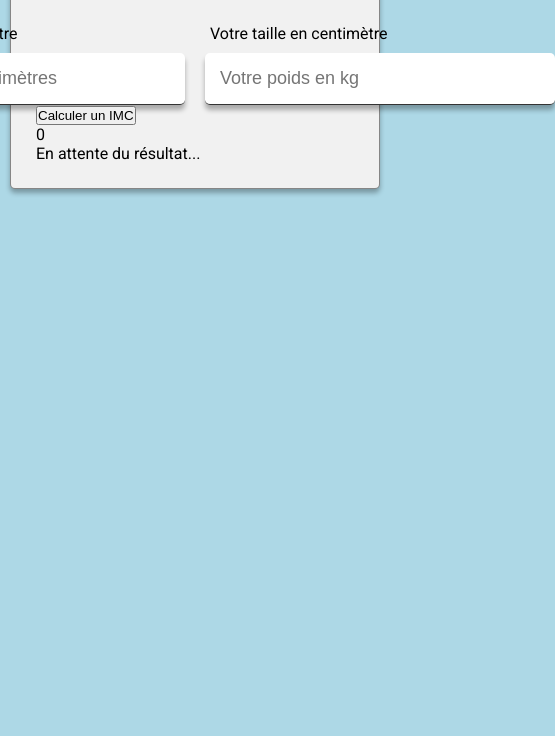
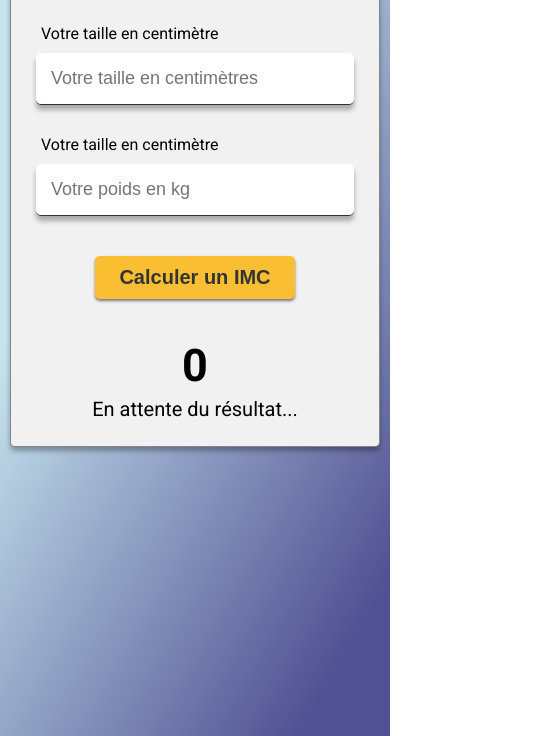
Before and after one commit to ceddevstudent89/App-BMI, a plain HTML site: page index.html in a window 390 px wide. Shown: the part 108-844 px from the top of the page, 555 px wide, since content can reach past the window. Drawn offline with Linux system fonts and the light colour scheme.

Commit message:
Partie du style.css

```diff
--- a/style.css
+++ b/style.css
@@ -9,7 +9,7 @@
 body {
   min-height: 100vh;
   font-family: "Roboto", sans-serif;
-  background-color: lightblue;
+  background: linear-gradient(120deg, #add8e6af 30%, #191970c2 90%);
   padding: clamp(20px, 5vw, 50px) 10px 10px;
 }
 
@@ -63,3 +63,58 @@ h1 span {
 .input-group:nth-child(2) {
   margin-left: 20px;
 }
+
+form button {
+  font-size: 20px;
+  min-width: 200px;
+  margin: 40px auto;
+  display: block;
+  padding: 10px;
+  border: none;
+  font-weight: 700;
+  border-radius: 5px;
+  color: #333;
+  cursor: pointer;
+  background: #fabe33;
+  box-shadow: 0 2px 3px rgba(0, 0, 0, 0.5);
+}
+
+form button:hover {
+  background: #f2b527;
+}
+
+.info {
+  text-align: center;
+}
+
+.bmi-value {
+  font-size: 45px;
+  margin-bottom: 5px;
+  font-weight: bolder;
+}
+
+.result {
+  font-family: "Roboto", sans-serif;
+  font-size: 20px;
+}
+
+@media (max-width: 800px) {
+  .container {
+    max-width: 600px;
+  }
+  .inputs-container {
+    flex-direction: column;
+    align-items: center;
+  }
+  .input-group:nth-child(2) {
+    margin-top: 30px;
+    margin-left: 0px;
+  }
+  .input-group {
+    width: 100%;
+  }
+  .input-group input {
+    width: 100%;
+    min-width: auto;
+  }
+}
```
